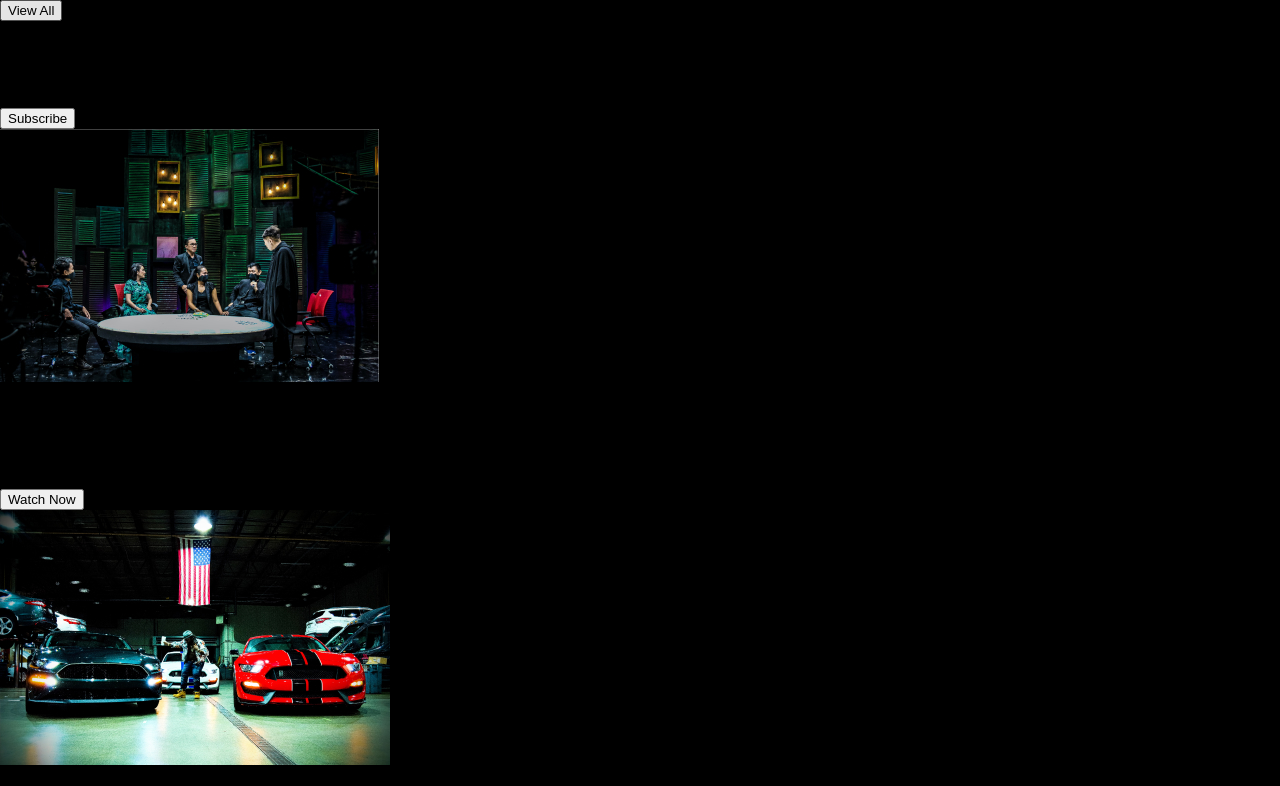
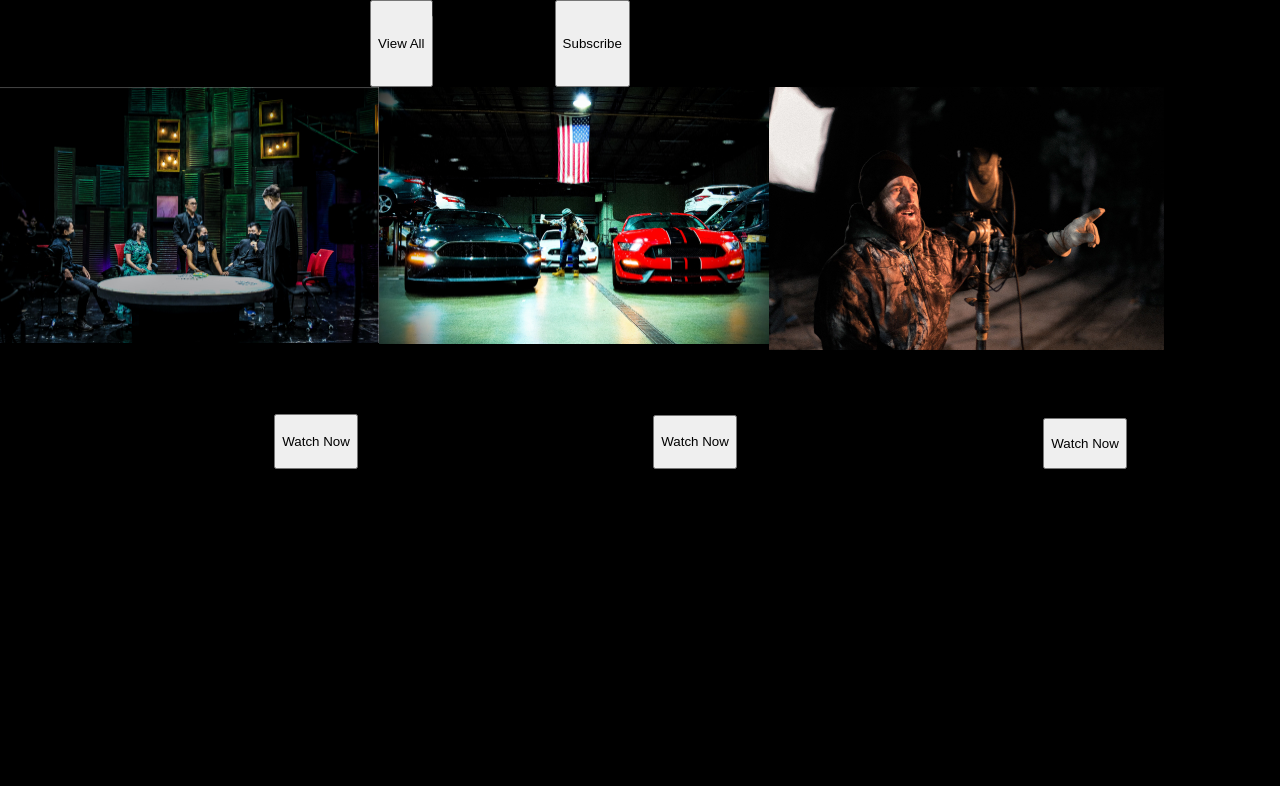
Before and after one commit to aaron-might/streaming_design, a plain HTML site: page index.html in a window 1280 px wide. Shown: the top 786 px of the page. Drawn offline with Linux system fonts and the light colour scheme.

Commit message:
add display flex to row col and nav

```diff
--- a/style.css
+++ b/style.css
@@ -15,3 +15,14 @@ body {
     width: 1000px;
     max-width: 100%;
 }
+.row {
+    display: flex;
+}
+.col {
+    display: flex;
+    flex-wrap: wrap;
+}
+nav {
+    display: flex;
+    justify-content: center;
+}
```
